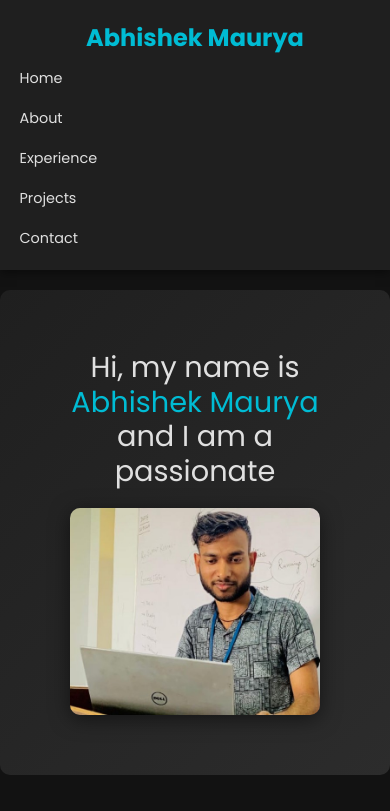
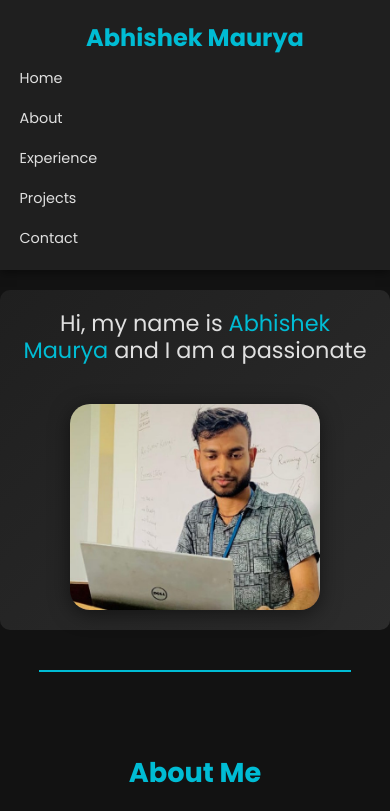
Before and after one commit to Abhishek-Maurya-D/Portfolio, a plain HTML site: page index.html in a window 390 px wide. Shown: the top 811 px of the page. Drawn offline with nearby package versions, Linux system fonts and the light colour scheme; a script that the page names is missing.

Commit message:
Update style.css

```diff
--- a/style.css
+++ b/style.css
@@ -232,21 +232,31 @@ footer {
 
 /* Responsive */
 @media screen and (max-width: 768px) {
-    .navbar {
+  .hero-section {
     flex-direction: column;
+    align-items: center;
+    padding: 20px 5%;
     gap: 20px;
   }
 
-    .hero-section {
-        flex-direction: column;
+  .hero-content {
     text-align: center;
+    font-size: 1.8rem;
+    width: 100%;
   }
 
-    .hero-content,
   .hero-image {
-        flex: 1 1 100%;
+    justify-content: center;
+    width: 100%;
+  }
+
+  .hero-image img {
+    max-width: 100%;
+    height: auto;
+    border-radius: 20px;
   }
 }
+
 /* Responsive Enhancements */
 @media screen and (max-width: 1024px) {
   .navbar {
@@ -279,3 +289,8 @@ footer {
   .nav-links a { font-size: 0.9rem; }
   .logo { font-size: 1.5rem; }
 }
+@media screen and (max-width: 400px) {
+  .hero-content {
+    font-size: 1.4rem;
+  }
+}
```
Lines whose indentation alone changed are shown as unchanged.
